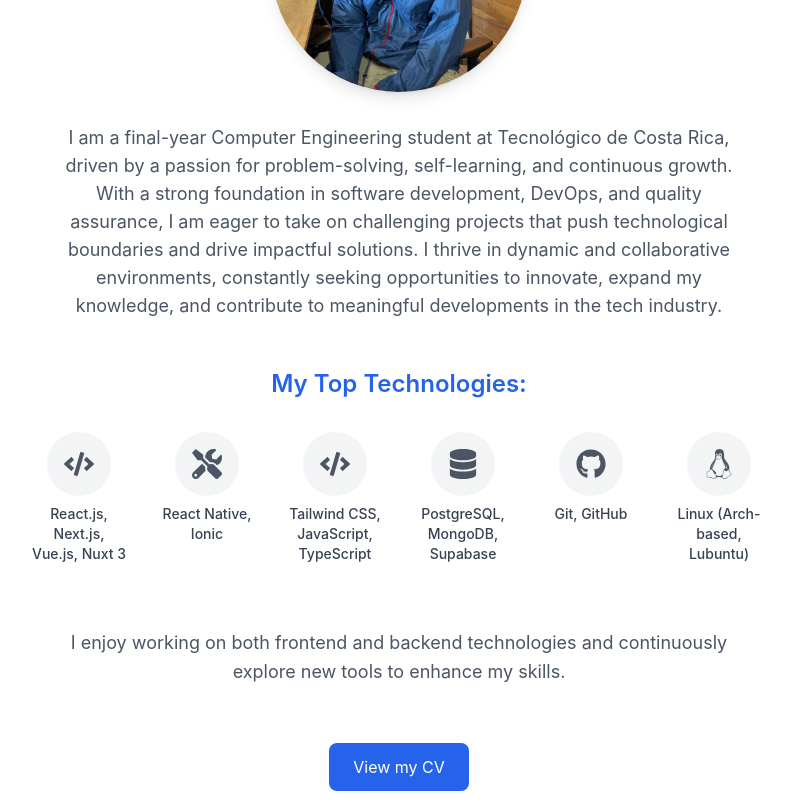
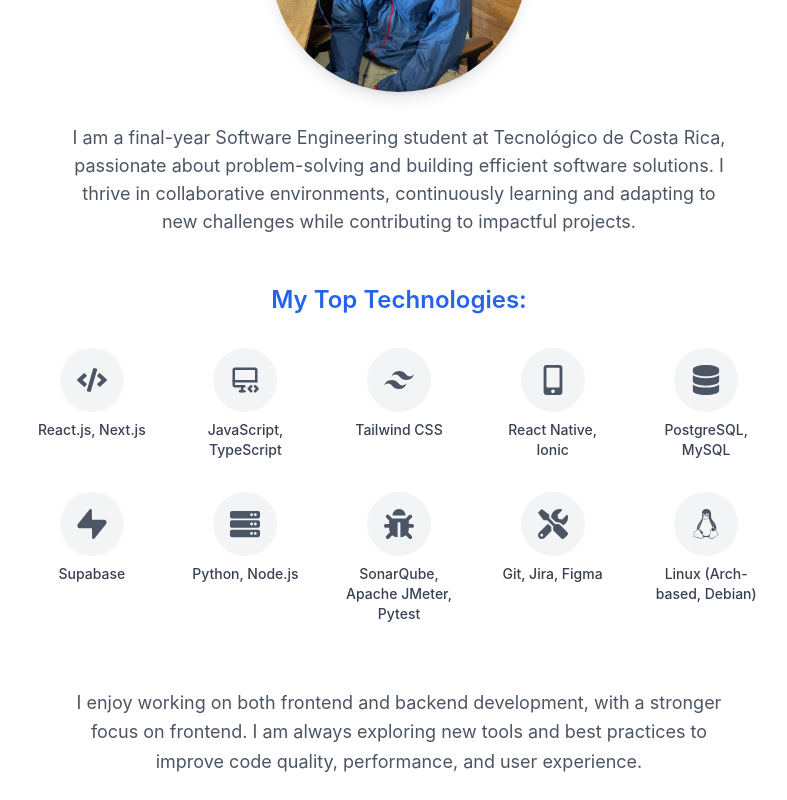
Before and after one commit to FabsCR/dev-portfolio-fabs, a Next.js app: page / in a window 1280 px wide. Shown: the part 340-1140 px from the top of the page, without its empty margins (241-1028 px from the left). Built offline with nearby package versions, Linux system fonts and the light colour scheme; what @radix-ui/themes would draw is missing.

Commit message:
feat: update about component and some feature tools

```diff
--- a/src/components/About.tsx
+++ b/src/components/About.tsx
@@ -1,6 +1,8 @@
 "use client";
 
-import { FaCode, FaDatabase, FaGithub, FaLinux, FaTools } from "react-icons/fa";
+import { FaCode, FaDatabase, FaLinux, FaTools, FaServer, FaBug, FaMobileAlt } from "react-icons/fa";
+import { SiTailwindcss, SiSupabase } from "react-icons/si";
+import { TbDeviceImacCode } from "react-icons/tb";
 import Image from "next/image";
 import { motion } from "framer-motion";
 
@@ -10,12 +12,16 @@ interface TechnologyCardProps {
 }
 
 const technologies = [
-  { icon: <FaCode size={30} />, label: "React.js, Next.js, Vue.js, Nuxt 3" },
-  { icon: <FaTools size={30} />, label: "React Native, Ionic" },
-  { icon: <FaCode size={30} />, label: "Tailwind CSS, JavaScript, TypeScript" },
-  { icon: <FaDatabase size={30} />, label: "PostgreSQL, MongoDB, Supabase" },
-  { icon: <FaGithub size={30} />, label: "Git, GitHub" },
-  { icon: <FaLinux size={30} />, label: "Linux (Arch-based, Lubuntu)" },
+  { icon: <FaCode size={30} />, label: "React.js, Next.js" },
+  { icon: <TbDeviceImacCode size={30} />, label: "JavaScript, TypeScript" },
+  { icon: <SiTailwindcss size={30} />, label: "Tailwind CSS" },
+  { icon: <FaMobileAlt size={30} />, label: "React Native, Ionic" },
+  { icon: <FaDatabase size={30} />, label: "PostgreSQL, MySQL" },
+  { icon: <SiSupabase size={30} />, label: "Supabase" },
+  { icon: <FaServer size={30} />, label: "Python, Node.js" },
+  { icon: <FaBug size={30} />, label: "SonarQube, Apache JMeter, Pytest" },
+  { icon: <FaTools size={30} />, label: "Git, Jira, Figma" },
+  { icon: <FaLinux size={30} />, label: "Linux (Arch-based, Debian)" },
 ];
 
 export function About() {
@@ -59,8 +65,7 @@ export function About() {
         animate={{ y: 0, opacity: 1 }}
         transition={{ duration: 1, ease: "easeOut", delay: 0.4 }}
       >
-        I am a final-year Computer Engineering student at Tecnológico de Costa Rica, driven by a passion for problem-solving, self-learning, and continuous growth. With a strong foundation in software development, DevOps, and quality assurance, I am eager to take on challenging projects that push technological boundaries and drive impactful solutions. I thrive in dynamic and collaborative environments, constantly seeking opportunities to innovate, expand my knowledge, and contribute to meaningful developments in the tech industry.
-      </motion.p>
+      I am a final-year Software Engineering student at Tecnológico de Costa Rica, passionate about problem-solving and building efficient software solutions. I thrive in collaborative environments, continuously learning and adapting to new challenges while contributing to impactful projects.      </motion.p>
 
       <motion.div
         className="mb-16"
@@ -71,7 +76,7 @@ export function About() {
         <h3 className="text-2xl font-semibold text-blue-600 dark:text-blue-400 mb-8">
           My Top Technologies:
         </h3>
-        <div className="grid grid-cols-2 sm:grid-cols-3 lg:grid-cols-6 gap-8">
+        <div className="grid grid-cols-2 sm:grid-cols-3 lg:grid-cols-5 gap-8">
           {technologies.map((tech, index) => (
             <TechnologyCard key={index} icon={tech.icon} label={tech.label} />
           ))}
@@ -85,16 +90,15 @@ export function About() {
         transition={{ duration: 1, ease: "easeOut", delay: 0.8 }}
       >
         <p className="mb-6">
-          I enjoy working on both frontend and backend technologies and continuously explore new tools to enhance my skills.
-        </p>
+        I enjoy working on both frontend and backend development, with a stronger focus on frontend. I am always exploring new tools and best practices to improve code quality, performance, and user experience.        </p>
       </motion.div>
 
       <a
         href="/cv.pdf"
-        download="Fabian_Fernandez_CV.pdf"
+        download="Fabian_Fernandez_Resume.pdf"
         className="inline-block bg-blue-600 text-white px-6 py-3 rounded-lg hover:bg-blue-700 transition duration-300 mt-8"
       >
-        View my CV
+        View my resume
       </a>
     </motion.section>
   );
```
